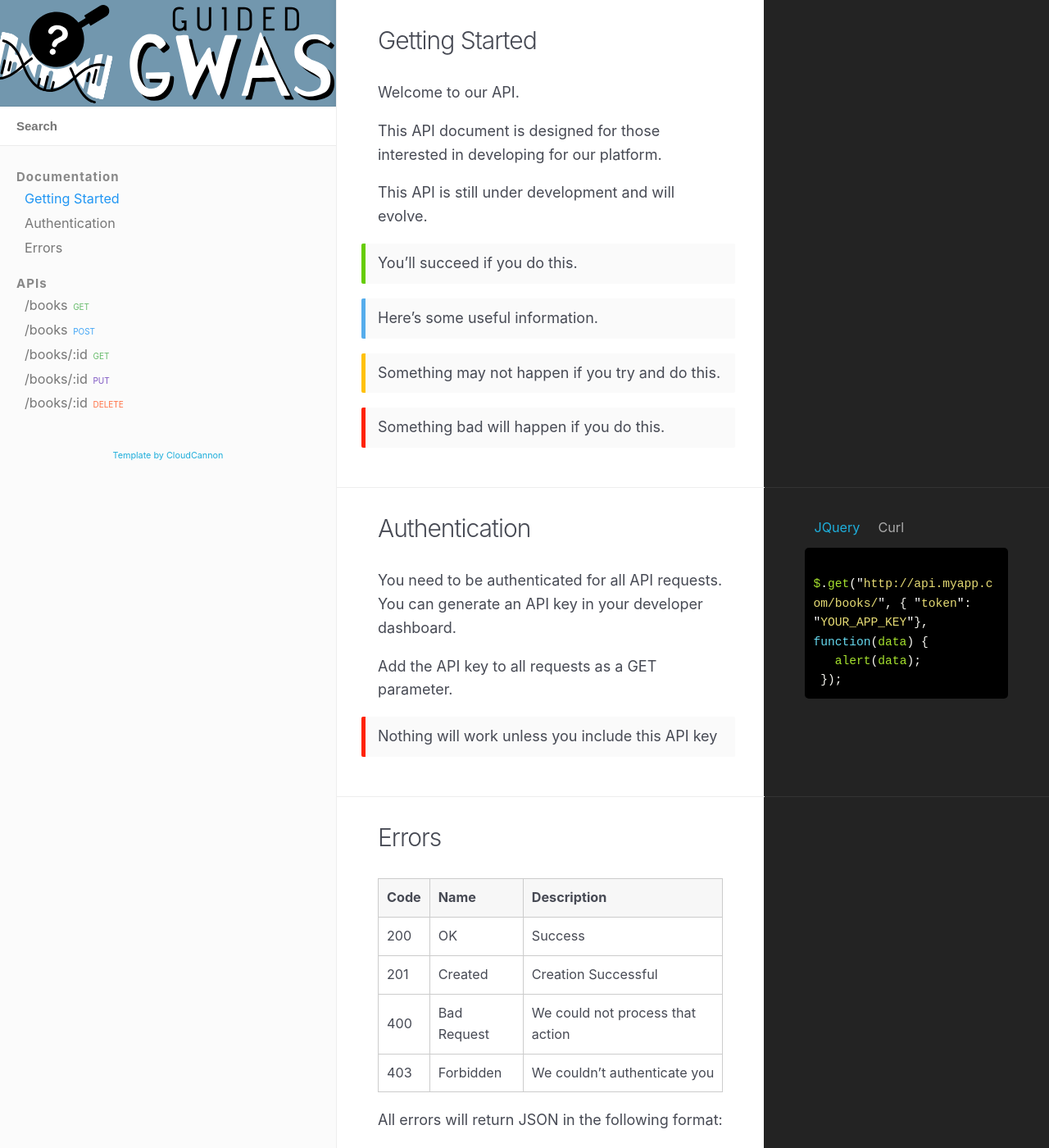
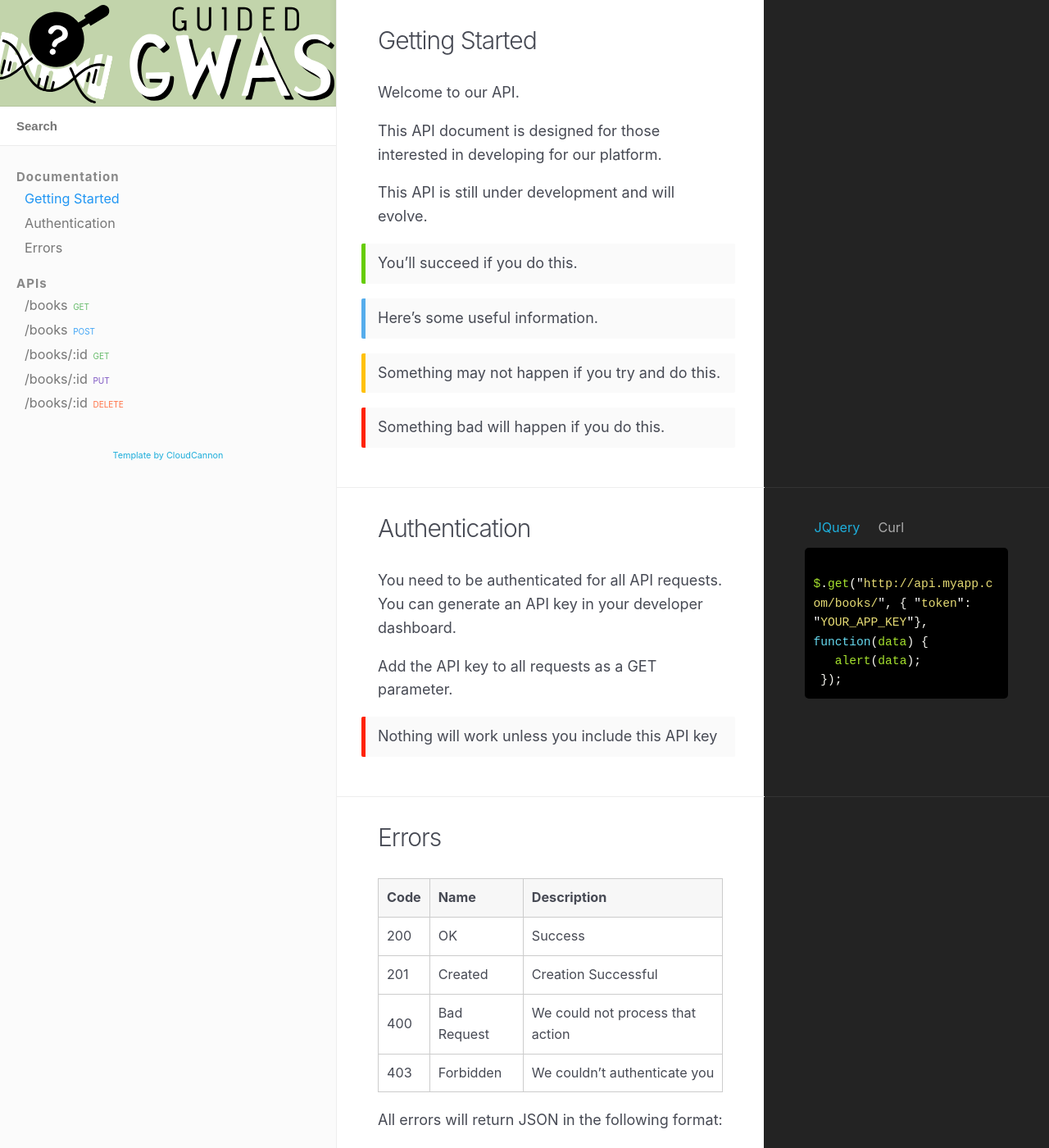
Before and after one commit to bucknor2/gg, a Jekyll site: the page built from index.html, in a window 1280 px wide and 1400 px high. Shown: the whole window at 82% size. Built offline with Jekyll 4.4.1, drawn with Linux system fonts in a browser that asks for light colours; nearby versions of some CDN libraries.

Commit message:
Updated 'css/style.scss' via CloudCannon

```diff
--- a/css/style.scss
+++ b/css/style.scss
@@ -3,7 +3,7 @@ layout: null
 sitemap: false
 ---
 
-$brand-colour: #7297ae;
+$brand-colour: #c2d4ab;
 
 $nav-header-height: 130px;
 $nav-background-color: #f5f5f5;
```
